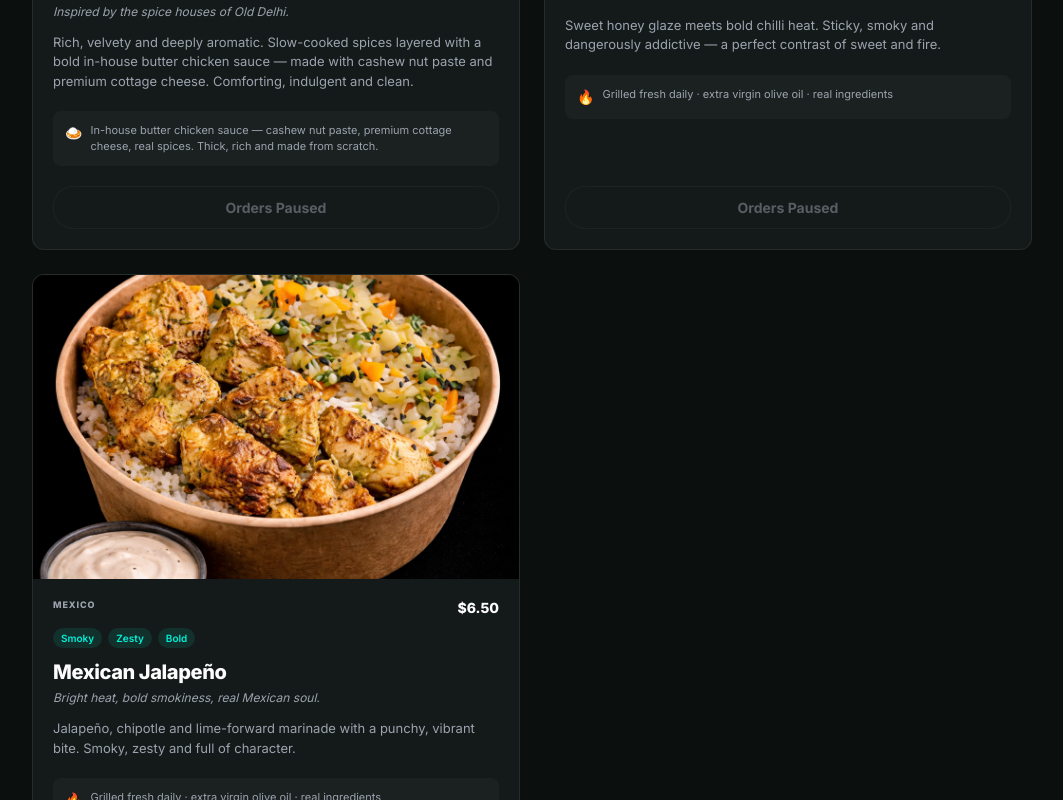
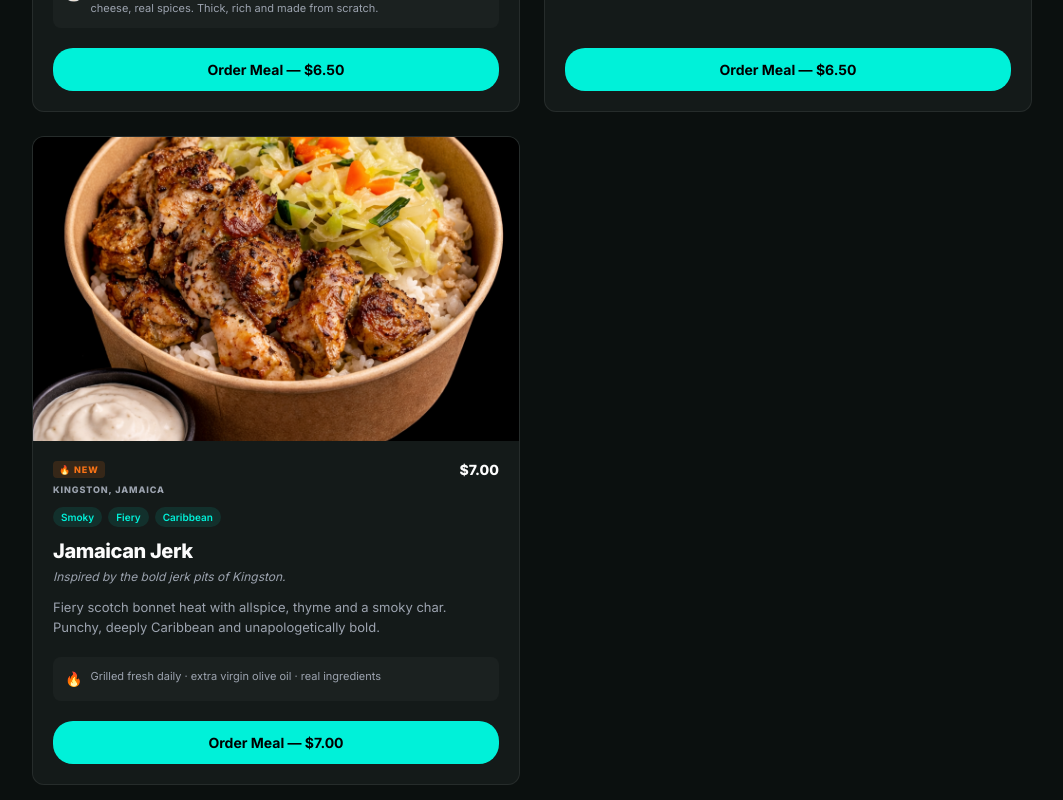
Before and after one commit to hyy230407-ux/NoNonsense, a React (Vite) app in the folder n2-website/: page / in a window 1280 px wide. Shown: the part 800-1600 px from the top of the page, without its empty margins (108-1171 px from the left). Built offline with nearby package versions, Linux system fonts and the light colour scheme.

Commit message:
fe'fe's'fe

```diff
--- a/n2-website/src/components/ui/CustomizationModal.jsx
+++ b/n2-website/src/components/ui/CustomizationModal.jsx
@@ -73,11 +73,10 @@ const CustomizationModal = () => {
         const cutoff = new Date(checkDate);
         cutoff.setHours(0, 0, 0, 0);
 
-        const pauseStart = new Date(2026, 3, 27); // April 27
-        const pauseEnd = new Date(2026, 4, 1);   // May 1
-        const isPaused = checkDate >= pauseStart && checkDate <= pauseEnd;
+        // Block Friday May 1st 2026 (Public Holiday)
+        const isPublicHoliday = checkDate.getDate() === 1 && checkDate.getMonth() === 4 && checkDate.getFullYear() === 2026;
 
-        if (now < cutoff && !isPaused) {
+        if (now < cutoff && !isPublicHoliday) {
           const dateStr = checkDate.toLocaleDateString('en-GB', { day: 'numeric', month: 'short' });
           weekDays.push({
             id: `${dayNamesAbbr[dayOfWeek].toLowerCase()}-${checkDate.getDate()}-${checkDate.getMonth()}`,
@@ -340,9 +339,9 @@ const CustomizationModal = () => {
                     <div className="flavor-selection-label">CHOOSE FLAVOUR</div>
                     <div className="flavor-list">
                       {flavorData
-                        .filter(flavor => !['jerk', 'mediterranean'].includes(flavor.id))
+                        .filter(flavor => !['jalapeno', 'mediterranean'].includes(flavor.id))
                         .map(flavor => {
-                          const isBlocked = false; // Always false now since we filter them out
+                          const isBlocked = false;
                           return (
                           <div key={flavor.id} className={`flavor-item ${isBlocked ? 'disabled' : ''}`}>
                             <div className="flavor-left">
--- a/n2-website/src/config.js
+++ b/n2-website/src/config.js
@@ -1,4 +1,4 @@
 export const CONFIG = {
-  ORDERS_PAUSED: true,
+  ORDERS_PAUSED: false,
   PAUSE_MESSAGE: "Orders are currently paused for next week's collection. We'll be back soon!"
 };
--- a/n2-website/src/pages/Menu.jsx
+++ b/n2-website/src/pages/Menu.jsx
@@ -19,20 +19,6 @@ const Menu = () => {
       image: '/images/butter_chicken.png'
     },
     {
-      id: 'm2',
-      title: 'Mediterranean Herbs & Spices',
-      location: 'Mediterranean Coast',
-      price: '$6.50',
-      features: ['Fresh', 'Fragrant', 'Balanced'],
-      subtitle: 'Inspired by the coastal kitchens of the Mediterranean.',
-      description: 'Garlic, oregano, lemon zest and warm herbs create a clean, bright and deeply savoury profile. Fresh, fragrant and incredibly balanced.',
-      footerIcon: '🔥',
-      footerText: 'Grilled fresh daily · extra virgin olive oil · real ingredients',
-      buttonText: 'Order Meal — $6.50',
-      image: '/images/mediterranean_chicken.png',
-      isSoldOut: true
-    },
-    {
       id: 'm3',
       title: 'Nashville Hot Honey',
       location: 'Southern USA',
@@ -46,22 +32,9 @@ const Menu = () => {
       image: '/images/nashville_chicken.png'
     },
     {
-      id: 'm4',
-      title: 'Mexican Jalapeño',
-      location: 'Mexico',
-      price: '$6.50',
-      features: ['Smoky', 'Zesty', 'Bold'],
-      subtitle: 'Bright heat, bold smokiness, real Mexican soul.',
-      description: 'Jalapeño, chipotle and lime-forward marinade with a punchy, vibrant bite. Smoky, zesty and full of character.',
-      footerIcon: '🔥',
-      footerText: 'Grilled fresh daily · extra virgin olive oil · real ingredients',
-      buttonText: 'Order Meal — $6.50',
-      image: '/images/mexican_chicken.png'
-    },
-    {
       id: 'm5',
-      title: 'Jerk Chicken',
-      badge: '👑 Premium',
+      title: 'Jamaican Jerk',
+      badge: '🔥 New',
       location: 'Kingston, Jamaica',
       price: '$7.00',
       features: ['Smoky', 'Fiery', 'Caribbean'],
@@ -70,8 +43,7 @@ const Menu = () => {
       footerIcon: '🔥',
       footerText: 'Grilled fresh daily · extra virgin olive oil · real ingredients',
       buttonText: 'Order Meal — $7.00',
-      image: '/images/jerk_chicken.png',
-      isSoldOut: true
+      image: '/images/jerk_chicken.png'
     }
   ];
 
@@ -92,19 +64,6 @@ const Menu = () => {
       image: '/images/butter_chicken.png'
     },
     {
-      id: 's2',
-      title: 'Mediterranean Herbs & Spices',
-      location: 'Mediterranean Coast',
-      price: '$3.30',
-      features: ['Fresh', 'Fragrant', 'Balanced'],
-      subtitle: 'Inspired by the coastal kitchens of the Mediterranean.',
-      description: 'Garlic, oregano, lemon zest and warm herbs create a clean, bright and deeply savoury profile. Fresh, fragrant and incredibly balanced.',
-      buttonText: 'Order Snack — $3.30',
-      isSnack: true,
-      image: '/images/mediterranean_chicken.png',
-      isSoldOut: true
-    },
-    {
       id: 's3',
       title: 'Nashville Hot Honey',
       location: 'Southern USA',
@@ -117,21 +76,9 @@ const Menu = () => {
       image: '/images/nashville_chicken.png'
     },
     {
-      id: 's4',
-      title: 'Mexican Jalapeño',
-      location: 'Mexico',
-      price: '$3.30',
-      features: ['Smoky', 'Zesty', 'Bold'],
-      subtitle: 'Bright heat, bold smokiness, real Mexican soul.',
-      description: 'Jalapeño, chipotle and lime-forward marinade with a punchy, vibrant bite. Smoky, zesty and full of character.',
-      buttonText: 'Order Snack — $3.30',
-      isSnack: true,
-      image: '/images/mexican_chicken.png'
-    },
-    {
       id: 's5',
-      title: 'Jerk Chicken',
-      badge: '👑 Premium',
+      title: 'Jamaican Jerk',
+      badge: '🔥 New',
       location: 'Kingston, Jamaica',
       price: '$3.30',
       features: ['Smoky', 'Fiery', 'Caribbean'],
@@ -139,8 +86,7 @@ const Menu = () => {
       description: 'Fiery scotch bonnet heat with allspice, thyme and a smoky char. Punchy, deeply Caribbean and unapologetically bold.',
       buttonText: 'Order Snack — $3.30',
       isSnack: true,
-      image: '/images/jerk_chicken.png',
-      isSoldOut: true
+      image: '/images/jerk_chicken.png'
     }
   ];
 
```
